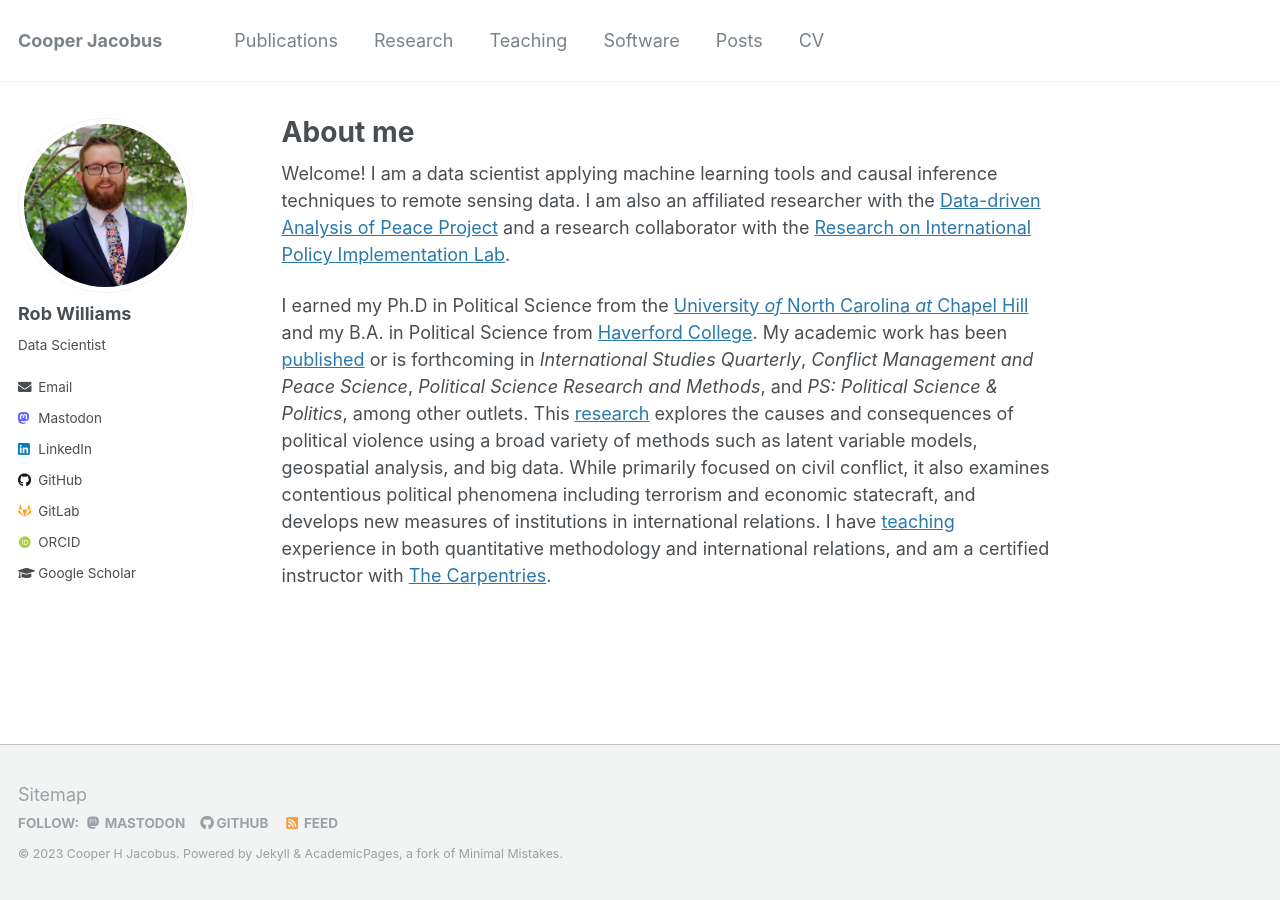
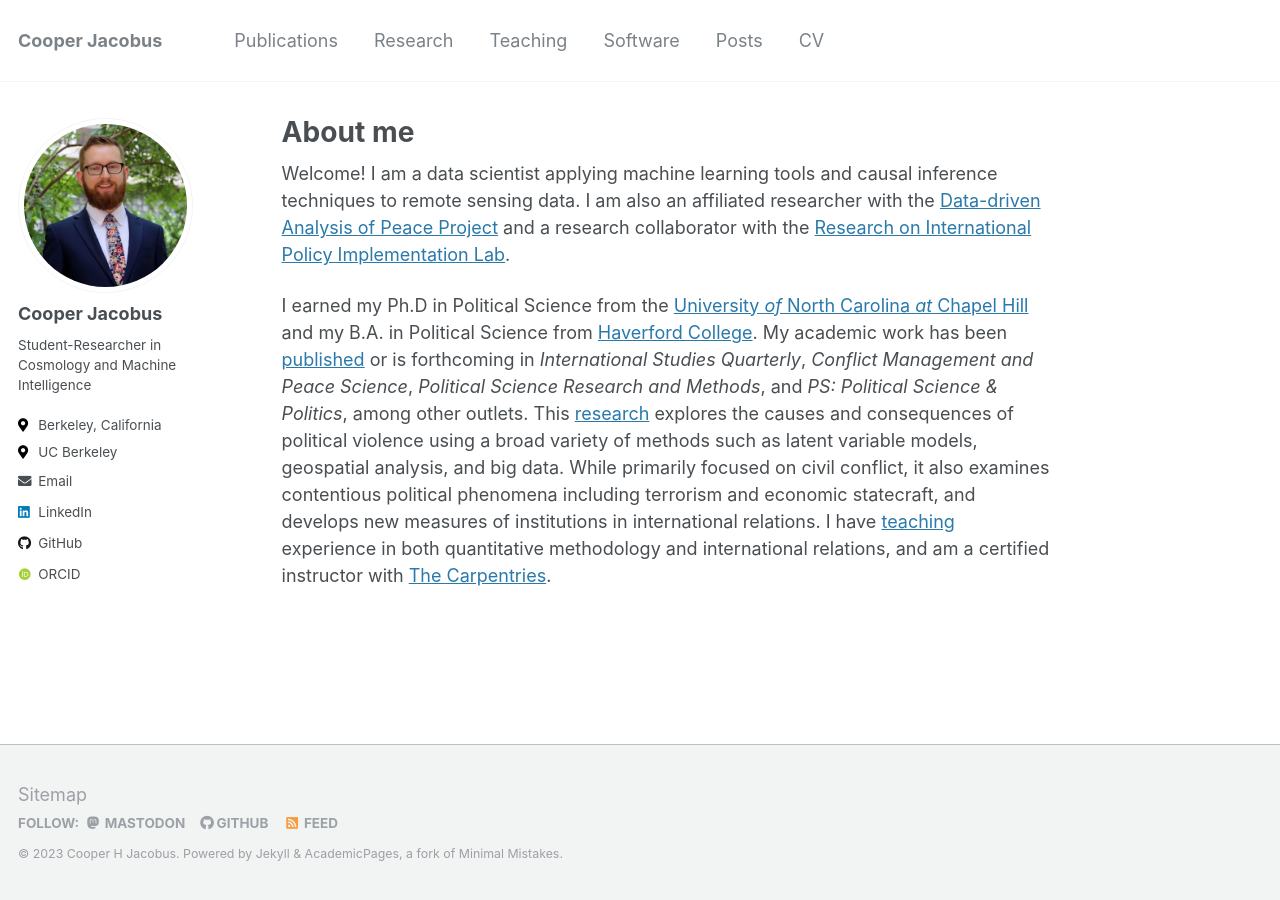
Before and after one commit to c-jacobus/c-jacobus.github.io, a Jekyll site: the page built from _pages/about.md, in a window 1280 px wide. Built offline with Jekyll 4.4.1, drawn with Linux system fonts in a browser that asks for light colours; some web fonts are replaced.

Commit message:
Update _config.yml

```diff
--- a/_config.yml
+++ b/_config.yml
@@ -84,15 +84,15 @@ analytics:
 
 # Site Author
 author:
-  name             : "Rob Williams"
+  name             : "Cooper Jacobus"
   avatar           : "profile.png"
-  bio              : "Data Scientist"
-  location         :
-  employer         :
+  bio              : "Student-Researcher in Cosmology and Machine Intelligence"
+  location         : Berkeley, California
+  employer         : UC Berkeley
   pubmed           :
-  orcid            : "http://orcid.org/0000-0001-9259-3883"
-  googlescholar    : "https://scholar.google.com/citations?user=fiaPSmgAAAAJ"
-  email            : "rob.williams@wustl.edu"
+  orcid            : "http://orcid.org/0000-0002-0498-2019"
+  googlescholar    : #"https://scholar.google.com/citations?user=fiaPSmgAAAAJ"
+  email            : "cjacobus@berkeley.edu"
   researchgate     :  # example: "https://www.researchgate.net/profile/yourprofile"
   uri              :
   bitbucket        :
@@ -101,15 +101,15 @@ author:
   flickr           :
   facebook         :
   foursquare       :
-  github           : "jayrobwilliams"
-  gitlab           : "jayrobwilliams"
+  github           : "c-jacobus"
+  gitlab           :
   google_plus      :
   keybase          :
   instagram        :
   impactstory      : #"https://profiles.impactstory.org/u/xxxx-xxxx-xxxx-xxxx"
   lastfm           :
-  linkedin         : "jayrobwilliams"
-  mastodon         : "fosstodon.org/@jayrobw"
+  linkedin         : "cooper-jacobus-b85436168"
+  mastodon         :
   pinterest        :
   soundcloud       :
   stackoverflow    : #"https://stackoverflow.com/users/10912314/jayrobwilliams"
@@ -260,7 +260,7 @@ sass:
 permalink: /:categories/:title/
 # paginate: 5 # amount of posts to show
 # paginate_path: /page:num/
-timezone: America/Chicago # http://en.wikipedia.org/wiki/List_of_tz_database_time_zones
+timezone: America/Los_Angeles # http://en.wikipedia.org/wiki/List_of_tz_database_time_zones
 
 
 # Plugins
```
